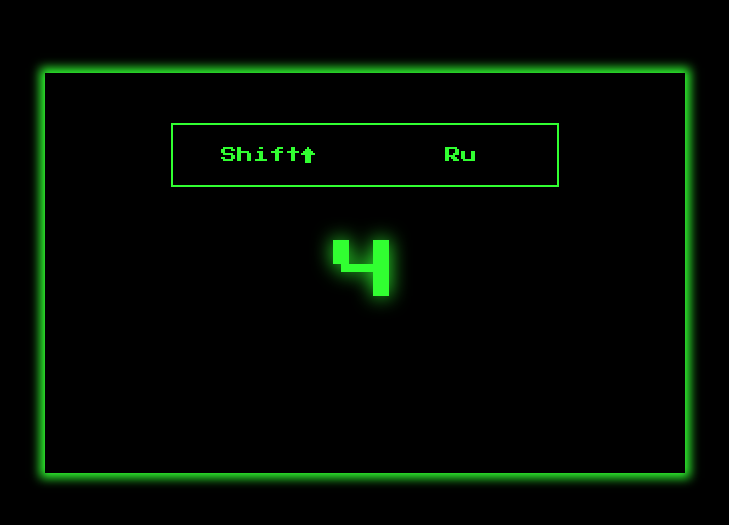
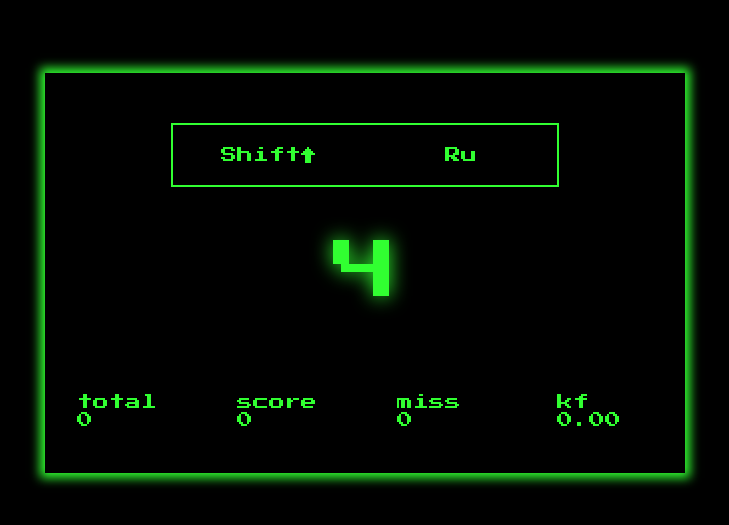
Before and after one commit to MVST3RP1ECE/keyboard-symbol-input, a plain HTML site: page index.html in a window 1280 px wide. Shown: the part 127-652 px from the top of the page, without its empty margins (275-1004 px from the left). Drawn offline with nearby package versions, Linux system fonts and the light colour scheme.

Commit message:
#internal commit
Pre final version of project

```diff
--- a/index.html
+++ b/index.html
@@ -29,6 +29,40 @@
             <div class="wrapper">
                 <span class="input__symbol"></span>
             </div>
+
+            <section class="results">
+                <div class="results__wrapper">
+
+                    <div class="total result_block">
+                        <div class="total__result">
+                            <span class="stats">total</span>
+                            <span class="stats__count click">0</span>
+                        </div>
+                    </div>
+
+                    <div class="result_block">
+                        <div class="score__result">
+                            <span class="stats">score</span>
+                            <span class="stats__count score">0</span>
+                        </div>
+                    </div>
+
+                    <div class="result_block">
+                        <div class="miss__result">
+                            <span class="stats">miss</span>
+                            <span class="stats__count miss">0</span>
+                        </div>
+                    </div>
+
+                    <div class="result_block">
+                        <div class="kf__result">
+                            <span class="stats">kf</span>
+                            <span class="stats__count kf">0.00</span>
+                        </div>
+                    </div>
+
+                </div>
+            </section>
         </div>
     </div>
 <script src="script.js"></script>
--- a/script.js
+++ b/script.js
@@ -2,6 +2,10 @@ let keyPress = document.querySelector("body");
 let screenSymbol = document.querySelector(".input__symbol");
 let shift = document.querySelector(".shift");
 let language = document.querySelector(".language");
+let keyActivate = document.querySelector(".click");
+let playerScore = document.querySelector(".score");
+let playerMiss = document.querySelector(".miss");
+let playerKf = document.querySelector(".kf");
 let allSymbols = "ABCDEFGHIJKLMNOPQRSTUVWXYZabcdefghijklmnopqrstuvwxyzАБВГДЕЁЖХИЙКЛМНОПРСТУФХЦЧШЩЪЫЬЭЮЯабвгдеёжзийклмнопрстуфхцчшщъыьэюя1234567890";
 let latinUpperCase = "ABCDEFGHIJKLMNOPQRSTUVWXYZ";
 let latinLowerCase = "abcdefghijklmnopqrstuvwxyz";
@@ -10,7 +14,8 @@ let cyrillicLowerCase = "абвгдеёжзийклмнопрстуфхцчшщ
 let nums = "1234567890";
 let score = 0;
 let miss = 0;
-
+let click = 0;
+let kf = 0;
 // преобразование всех вимволов из строки в массив
 allSymbols = allSymbols.split("");
 console.log(allSymbols);
@@ -68,14 +73,51 @@ function symbolParamsReset(){
     shift.classList.toggle("hidden");
 }
 
+function totalCountKeypress(event){
+    if(event.key == "Shift" || event.key == "Alt" || event.key == "Control"){
+        return
+    }
+    click++;
+    keyActivate.innerHTML = click;
+}
+
+function totalScoreKeypress(){
+    score++;
+    playerScore.innerHTML = score;
+}
+
+function totalMissKeypress(){
+    miss++;
+    playerMiss.innerHTML = miss;
+}
+
+function totalKf(event){
+    // убираем переключение и ctrl
+    if(event.key == "Shift" || event.key == "Alt" || event.key == "Control"){
+        return;
+    }
+    // проверка на наличие NaN
+    if(miss != 0) {
+        kf = click / miss;
+    }
+    // проверка для старта кэфа
+    if(click == miss){
+        kf = 0;
+    }
+    playerKf.innerHTML = kf.toFixed(2);
+}
+
+console.log(1/0);
 // главный обработчик всех нажатий.
 keyPress.addEventListener("keydown", (event) => {
     screenSymbolInput();
+    totalKf(event);
+    totalCountKeypress(event);
     if (event.key == "Shift" || event.key == "Alt" || event.key == "Control") {
         return;
     }
     if (event.key == allSymbols[rngResult]) {
-        score++;
+        totalScoreKeypress(event);
         console.log("score+");
         console.log(rngResult);
         rngResult = randomSymbolGenerator(0, allSymbols.length);
@@ -83,7 +125,6 @@ keyPress.addEventListener("keydown", (event) => {
         symbolParamsSet();
 
     }else{
-        miss++;
-        console.log("miss+");
+        totalMissKeypress(event);
     }
 })
--- a/style.css
+++ b/style.css
@@ -43,6 +43,43 @@
     color: var(--main-color);
 }
 
+.results{
+    display: flex;
+    position: absolute;
+    bottom: 0;
+    width: 100%;
+    height: 20%;
+}
+
+.results__wrapper{
+    display: flex;
+    width: 100%;
+    height: 100%;
+    justify-content: space-around;
+}
+
+.result_block{
+    align-items: center;
+    justify-content: center;
+}
+
+.total__result {
+    height: 100%;
+    width: 100%;
+}
+
+.total__result:last-child{
+    justify-content: center;
+}
+
+.results__wrapper * {
+    width: 15%;
+    height: 100%;
+    color: var(--main-color);
+    justify-content: center;
+    align-items: center;
+}
+
 .container__modif{
     display: flex;
     position: absolute;
```
